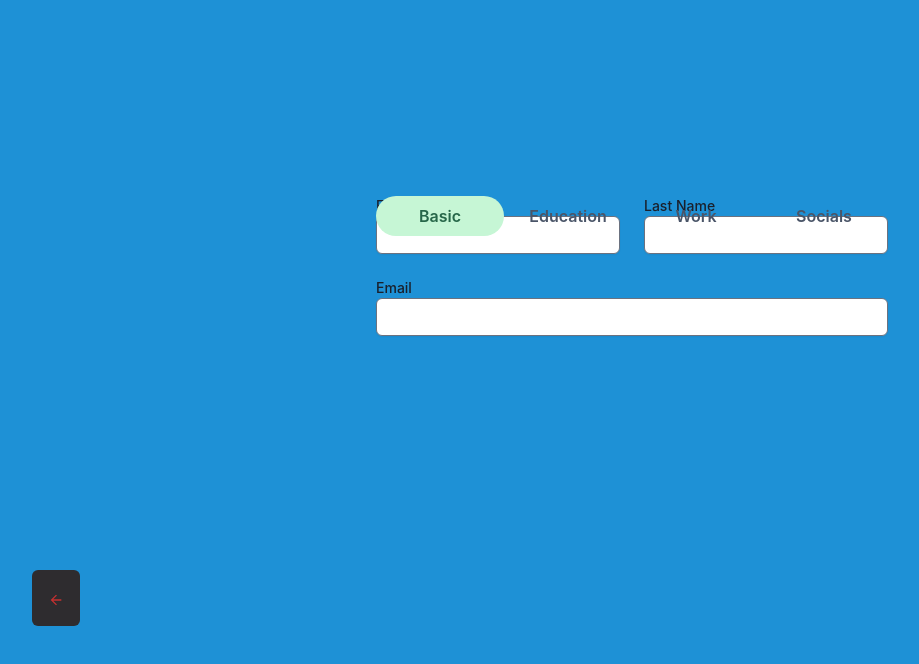
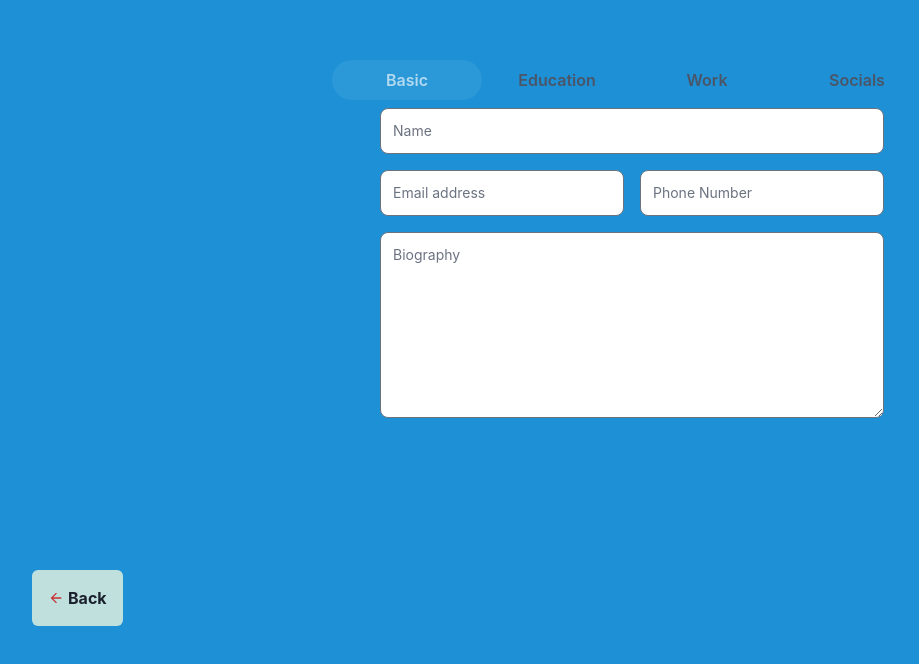
Before and after one commit to andykr1k/WebDeck, a React (Vite) app: page /get-started in a window 1280 px wide. Shown: the part 134-798 px from the top of the page, without its empty margins (8-927 px from the left). Built offline with nearby package versions, Linux system fonts and the light colour scheme.

Commit message:
Fixing Form UI

```diff
--- a/src/pages/CTAPage.jsx
+++ b/src/pages/CTAPage.jsx
@@ -16,11 +16,11 @@ export default function CTAPage() {
             <span class="block text-2xl pt-1"> Build your own Website. </span>
           </h1>
 
-          <p class="mx-auto mt-2 max-w-xl sm:text-xl sm:leading-relaxed text-lblue">
+          <p class="mx-auto mt-4 md:mt-8 max-w-xl sm:text-xl sm:leading-relaxed text-lblue">
             Create multiple designs of your own custom portfolio website in less than 10 minutes!
           </p>
 
-          <div class="mt-4 flex flex-wrap justify-center gap-4">
+          <div class="mt-6 md:mt-8  flex flex-wrap justify-center gap-4">
             <a
               class="block w-full rounded border border-blue-600 bg-blue-600 px-12 py-3 text-sm font-medium text-lblue hover:bg-transparent hover:text-lblue focus:outline-none focus:ring active:text-opacity-75 sm:w-auto"
               href="/get-started"
--- a/src/pages/InputFormPage.jsx
+++ b/src/pages/InputFormPage.jsx
@@ -7,9 +7,10 @@ import { generateWebsites } from '../functions/generateWebsites'
 
 export default function InputFormPage() {
 
-    const [Fname, setFname] = useState("");
-    const [Lname, setLname] = useState("");
+    const [name, setName] = useState("");
+    const [bio, setBio] = useState("");
     const [email, setEmail] = useState("");
+    const [number, setNumber] = useState("");
     const [college, setCollege] = useState("");
     const [major, setMajor] = useState("");
     const [currentAttend, setCurrentAttend] = useState("");
@@ -22,12 +23,13 @@ export default function InputFormPage() {
     <div className='grid min-h-screen place-items-center bg-greenblue'>
         <div className='fixed bottom-0 left-0 z-10 p-10'>
             <a href='/'>
-                <motion.button whileHover={{scale:1.2}} className='bg-raisin p-4 rounded-md' >
+                <motion.button whileHover={{scale:1.2}} className='bg-lblue p-4 rounded-md flex justify-center items-center gap-1 font-bold' >
                     <ArrowBackIcon color='red.600'/>
+                    Back
                 </motion.button>
             </a>
         </div>
-        <Tabs isFitted variant='soft-rounded' colorScheme='green'>
+        <Tabs isFitted variant='soft-rounded' colorScheme='whiteAlpha'>
             <div className='absolute top-0 left-0 right-0 z-10'>
             <TabList m='1em'>
                 <Tab>Basic</Tab>
@@ -38,188 +40,116 @@ export default function InputFormPage() {
             </div>
             <TabPanels>
                 <TabPanel>
-                    <div className="lg:grid lg:grid-cols-6">
-                        <main
-                        aria-label="Main"
-                        className="flex items-center justify-center lg:col-span-6"
-                        >
-                        <div className="max-w-xl lg:max-w-3xl">
-
-                            <form action="#" className="grid grid-cols-6 gap-6">
-                            <div className="col-span-6 sm:col-span-3">
-                                <label
-                                for="FirstName"
-                                className="block text-sm font-medium text-gray-700"
-                                >
-                                First Name
-                                </label>
-
+                    <div class="rounded-lg bg-white p-8 lg:col-span-3 lg:p-12">
+                        <form action="" class="space-y-4">
+                        <div>
+                            <label class="sr-only">Name</label>
                             <input
-                                onChange={ (e) => setFname(e.target.value) }
+                            onChange={ (e) => setName(e.target.value) }
+                            class="w-full rounded-lg border-gray-200 p-3 text-sm"
+                            placeholder="Name"
                             type="text"
-                                id="FirstName"
-                                name="first_name"
-                                className=" w-full rounded-md border-gray-200 bg-white text-sm text-gray-700 shadow-sm"
                             />
                         </div>
 
-                            <div className="col-span-6 sm:col-span-3">
-                                <label
-                                for="LastName"
-                                className="block text-sm font-medium text-gray-700"
-                                >
-                                Last Name
-                                </label>
-
+                        <div class="grid grid-cols-1 gap-4 sm:grid-cols-2">
+                            <div>
+                            <label class="sr-only">Email</label>
                             <input
-                                onChange={ (e) => setLname(e.target.value) }
-                                type="text"
-                                id="LastName"
-                                name="last_name"
-                                className=" w-full rounded-md border-gray-200 bg-white text-sm text-gray-700 shadow-sm"
+                                onChange={ (e) => setEmail(e.target.value) }
+                                class="w-full rounded-lg border-gray-200 p-3 text-sm"
+                                placeholder="Email address"
+                                type="email"
                             />
                             </div>
 
-                            <div className="col-span-6">
-                                <label for="Email" className="block text-sm font-medium text-gray-700">
-                                Email
-                                </label>
+                            <div>
+                            <label class="sr-only">Phone</label>
+                            <input
+                                onChange={ (e) => setNumber(e.target.value) }
+                                class="w-full rounded-lg border-gray-200 p-3 text-sm"
+                                placeholder="Phone Number"
+                                type="tel"
+                            />
+                            </div>
+                        </div>
 
+                        <div>
+                            <label class="sr-only">Biography</label>
+                            <textarea
+                            onChange={ (e) => setBio(e.target.value) }
+                            class="w-full rounded-lg border-gray-200 p-3 text-sm"
+                            placeholder='Biography'
+                            rows="8"
+                            ></textarea>
+                        </div>
+                        </form>
+                    </div>
+                </TabPanel>
+                <TabPanel>
+                <div class="rounded-lg bg-white p-8 lg:col-span-3 lg:p-12">
+                        <form action="" class="space-y-4">
+                        <div>
+                            <label class="sr-only">University Name</label>
                             <input
-                                onChange={ (e) => setEmail(e.target.value) }
-                                type="email"
-                                id="Email"
-                                name="email"
-                                className="w-full rounded-md border-gray-200 bg-white text-sm text-gray-700 shadow-sm"
+                            onChange={ (e) => setCollege(e.target.value) }
+                            class="w-full rounded-lg border-gray-200 p-3 text-sm"
+                            placeholder="University Name"
+                            type="text"
+                            />
+                        </div>
+                        <div>
+                            <label class="sr-only">Major</label>
+                            <input
+                            onChange={ (e) => setMajor(e.target.value) }
+                            class="w-full rounded-lg border-gray-200 p-3 text-sm"
+                            placeholder="Major"
+                            type="text"
+                            />
+                        </div>
+                        <div>
+                            <label class="sr-only">Current</label>
+                            <input
+                            onChange={ (e) => setCurrentAttend(e.target.value) }
+                            class="w-full rounded-lg border-gray-200 p-3 text-sm"
+                            placeholder="Are you currently attending?"
+                            type="text"
                             />
                         </div>
                         </form>
                     </div>
-                        </main>
-                    </div>
                 </TabPanel>
                 <TabPanel>
-                <div className="lg:grid lg:grid-cols-6">
-                        <main
-                        aria-label="Main"
-                        className="flex items-center justify-center lg:col-span-6"
-                        >
-                        <div className="max-w-xl lg:max-w-3xl">
-
-                            <form action="#" className="grid grid-cols-6 gap-6">
-                            <div className="col-span-6 sm:col-span-6">
-                                <label
-                                for="FirstName"
-                                className="block text-sm font-medium text-gray-700"
-                                >
-                                College
-                                </label>
-
+                <div class="rounded-lg bg-white p-8 lg:col-span-3 lg:p-12">
+                        <form action="" class="space-y-4">
+                        <div>
+                            <label class="sr-only">Company Name</label>
                             <input
-                                onChange={ (e) => setCollege(e.target.value) }
+                            onChange={ (e) => setCompany(e.target.value) }
+                            class="w-full rounded-lg border-gray-200 p-3 text-sm"
+                            placeholder="Company Name"
                             type="text"
-                                id="FirstName"
-                                name="first_name"
-                                className="w-full rounded-md border-gray-200 bg-white text-sm text-gray-700 shadow-sm"
                             />
                         </div>
-                            <div className="col-span-6 sm:col-span-6">
-                                <label
-                                for="FirstName"
-                                className="block text-sm font-medium text-gray-700"
-                                >
-                                What is your major?
-                                </label>
-
+                        <div>
+                            <label class="sr-only">Current</label>
                             <input
-                                onChange={ (e) => setMajor(e.target.value) }
+                            onChange={ (e) => setCurrent(e.target.value) }
+                            class="w-full rounded-lg border-gray-200 p-3 text-sm"
+                            placeholder="Are you currently working here?"
                             type="text"
-                                id="FirstName"
-                                name="first_name"
-                                className="w-full rounded-md border-gray-200 bg-white text-sm text-gray-700 shadow-sm"
                             />
                         </div>
-                            <div className="col-span-6 sm:col-span-6">
-                                <label
-                                for="FirstName"
-                                className="block text-sm font-medium text-gray-700"
-                                >
-                                Are you attending this college currently? (Yes/No)
-                                </label>
-
-                                <input
-                                onChange={ (e) => setCurrentAttend(e.target.value) }
+                        <div>
+                            <label class="sr-only">Description</label>
+                            <textarea
+                            onChange={ (e) => setDescription(e.target.value) }
+                            class="w-full rounded-lg border-gray-200 p-3 text-sm"
+                            placeholder="Work Description"
                             type="text"
-                                id="FirstName"
-                                name="first_name"
-                                className=" w-full rounded-md border-gray-200 bg-white text-sm text-gray-700 shadow-sm"
                             />
                         </div>
                         </form>
-                        </div>
-                        </main>
-                    </div>
-                </TabPanel>
-                <TabPanel>
-                <div className="lg:grid lg:grid-cols-6">
-                        <main
-                        aria-label="Main"
-                        className="flex items-center justify-center lg:col-span-6"
-                        >
-                        <div className="max-w-xl lg:max-w-3xl">
-
-                            <form action="#" className="grid grid-cols-6 gap-6">
-                            <div className="col-span-6 sm:col-span-6">
-                                <label
-                                for="FirstName"
-                                className="block text-sm font-medium text-gray-700"
-                                >
-                                Company
-                                </label>
-
-                                <input
-                                onChange={ (e) => setCompany(e.target.value) }
-                                type="text"
-                                id="FirstName"
-                                name="first_name"
-                                className="w-full rounded-md border-gray-200 bg-white text-sm text-gray-700 shadow-sm"
-                                />
-                            </div>
-                            <div className="col-span-6 sm:col-span-6">
-                                <label
-                                for="FirstName"
-                                className="block text-sm font-medium text-gray-700"
-                                >
-                                Are you currently working here? (Yes/No)
-                                </label>
-
-                                <input
-                                onChange={ (e) => setCurrent(e.target.value) }
-                                type="text"
-                                id="FirstName"
-                                name="first_name"
-                                className="w-full rounded-md border-gray-200 bg-white text-sm text-gray-700 shadow-sm"
-                                />
-                            </div>
-                            <div className="col-span-6 sm:col-span-6">
-                                <label
-                                for="FirstName"
-                                className="block text-sm font-medium text-gray-700"
-                                >
-                                Description
-                                </label>
-
-                                <Textarea
-                                onChange={ (e) => setDescription(e.target.value) }
-                                type="text"
-                                id="FirstName"
-                                name="first_name"
-                                className="w-full rounded-md border-gray-200 bg-white text-sm text-gray-700 shadow-sm"
-                                />
-                            </div>
-                            </form>
-                        </div>
-                        </main>
                     </div>
                 </TabPanel>
                 <TabPanel>
@@ -232,33 +162,18 @@ export default function InputFormPage() {
                                 Generate
                                 </motion.button>
                             </div>
-                <div className="lg:grid lg:grid-cols-6">
-                        <main
-                        aria-label="Main"
-                        className="flex items-center justify-center lg:col-span-6"
-                        >
-                        <div className="max-w-xl lg:max-w-3xl">
-
-                            <form action="#" className="grid grid-cols-6 gap-6">
-                            <div className="col-span-6 sm:col-span-6">
-                                <label
-                                for="FirstName"
-                                className="block text-sm font-medium text-gray-700"
-                                >
-                                Linkedin
-                                </label>
-
+                    <div class="rounded-lg bg-white p-8 lg:col-span-3 lg:p-12">
+                        <form action="" class="space-y-4">
+                        <div>
+                            <label class="sr-only">Linkedin</label>
                             <input
                             onChange={ (e) => setLinkedin(e.target.value) }
+                            class="w-full rounded-lg border-gray-200 p-3 text-sm"
+                            placeholder="Linkedin"
                             type="text"
-                                id="FirstName"
-                                name="first_name"
-                                className=" w-full rounded-md border-gray-200 bg-white text-sm text-gray-700 shadow-sm"
                             />
                         </div>
                         </form>
-                        </div>
-                        </main>
                     </div>
                 </TabPanel>
             </TabPanels>
```
Lines whose indentation alone changed are shown as unchanged.
